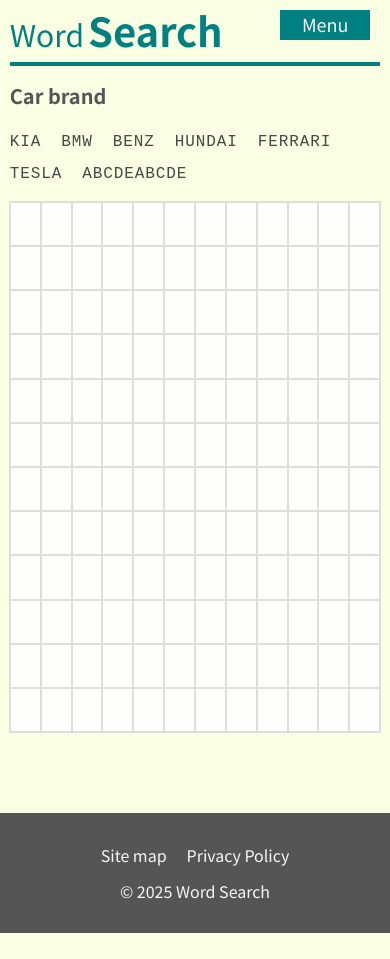
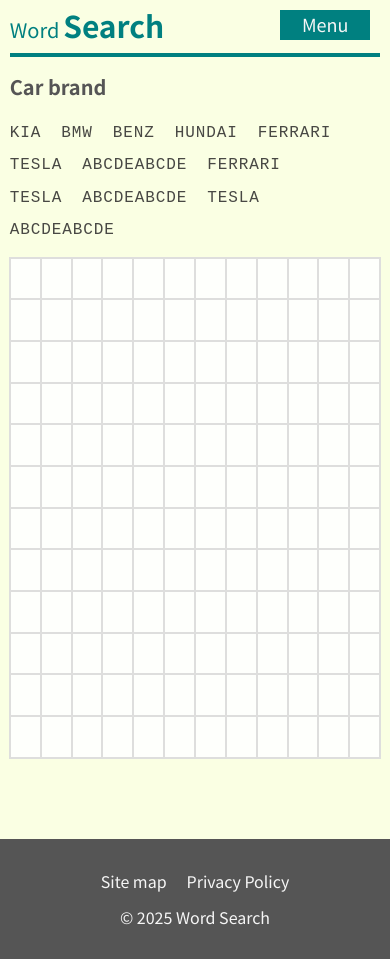
Before and after one commit to yonghun16/wordsearch, a plain HTML site: page static/index.html in a window 390 px wide. Before the commit the page ends 933 px from the top, so only its background shows below. Drawn offline with Linux system fonts and the light colour scheme; no server answers; a web font is replaced by a local one.

Commit message:
mobile test

```diff
--- a/static/css/media_query.css
+++ b/static/css/media_query.css
@@ -14,16 +14,16 @@
   }
 
   .logo__word {
-    font-size: 30px;
+    font-size: 20px;
   }
 
   .logo__search {
-    font-size: 40px;
+    font-size: 30px;
   }
 
   .grid-column {
     width: 7.4vw;
-    height: 5vh;
+    height: 4.7vh;
     font-size: 1.1rem;
   }
 
--- a/static/index.html
+++ b/static/index.html
@@ -78,6 +78,11 @@
             <div class="words__item">FERRARI</div>
             <div class="words__item">TESLA</div>
             <div class="words__item">ABCDEABCDE</div>
+            <div class="words__item">FERRARI</div>
+            <div class="words__item">TESLA</div>
+            <div class="words__item">ABCDEABCDE</div>
+            <div class="words__item">TESLA</div>
+            <div class="words__item">ABCDEABCDE</div>
           </div>
         </div>
       </div>
```
